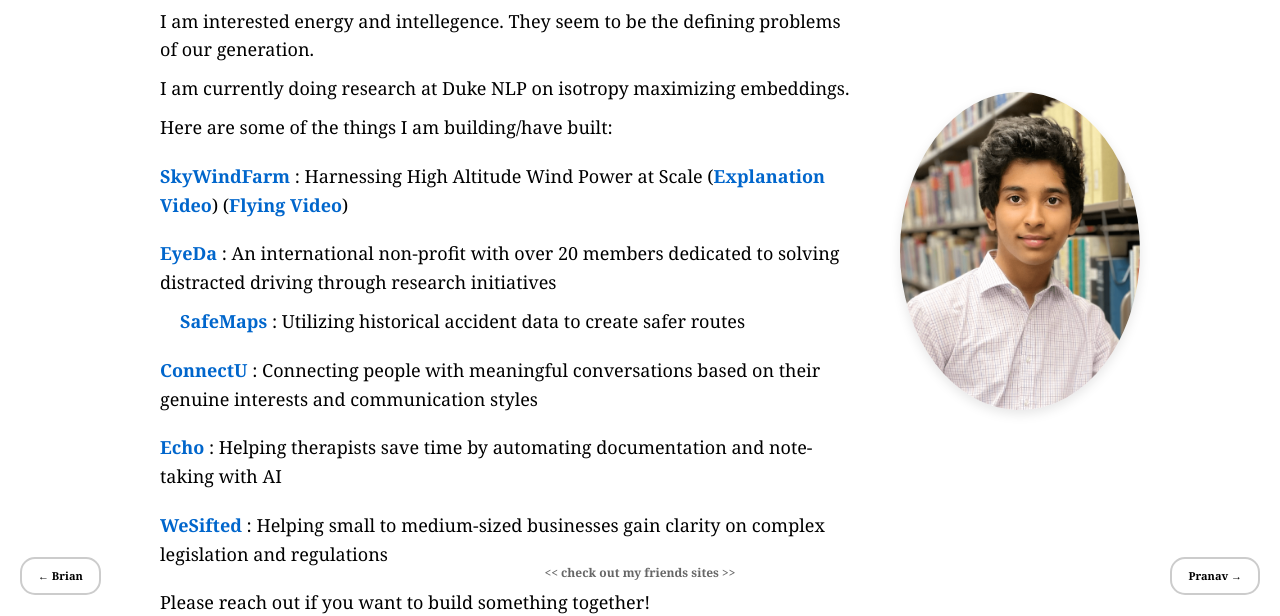
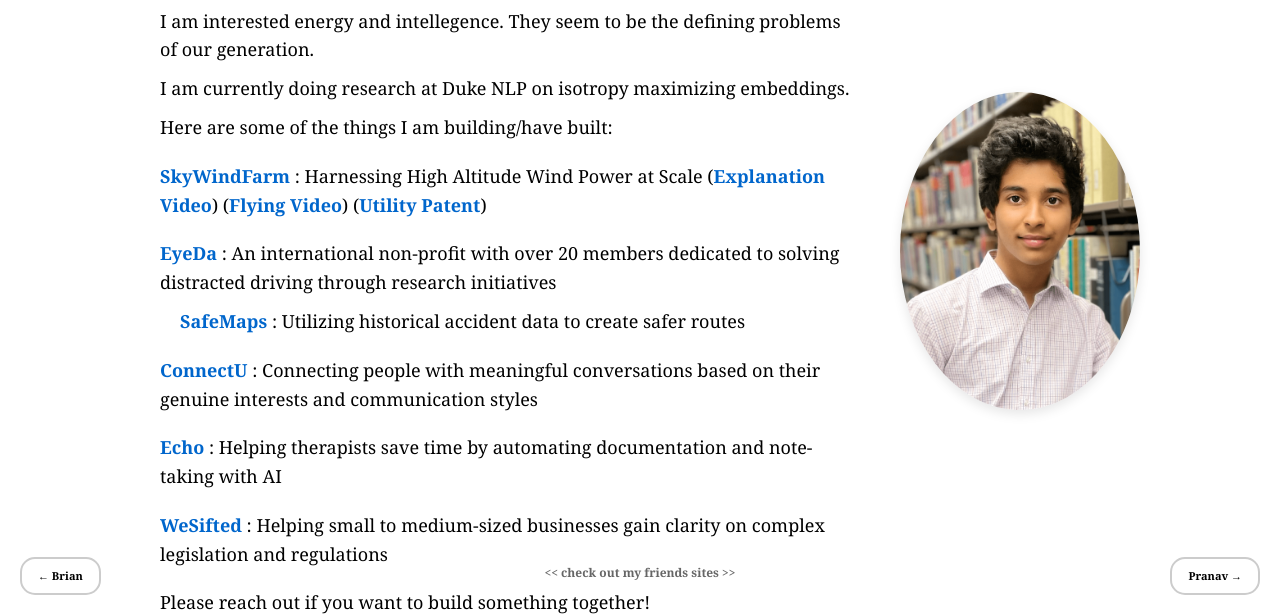
Before and after one commit to YashDagade/yashdagade.github.io, a website: page index.html in a window 1280 px wide. Shown: the part 185-801 px from the top of the page. Drawn offline with Linux system fonts and the light colour scheme; a web font is replaced by a local one.

Commit message:
added patent and updated resume

```diff
--- a/index.html
+++ b/index.html
@@ -46,14 +46,22 @@
                 data-image="assets/SkyWindFarm.png"
               >
                 <span class="project-text">SkyWindFarm</span>
-              </a>: Harnessing High Altitude Wind Power at Scale (<a
+              </a>: Harnessing High Altitude Wind Power at Scale
+              (<a
                 href="https://youtu.be/gDUk6V607js"
                 target="_blank"
                 class="project-link"
                 data-image="assets/explanation.png"
                 >Explanation Video</a
-              >) (<a href="https://youtu.be/Z6k2j59-ubo" target="_blank"
+              >)
+              (<a href="https://youtu.be/Z6k2j59-ubo" target="_blank"
                 >Flying Video</a
+              >)
+              (<a
+                href="https://patents.google.com/patent/US20250243843A1/en?inventor=Yash+Dagade"
+                target="_blank"
+                class="project-link"
+                >Utility Patent</a
               >)
             </li>
             <li>
```
